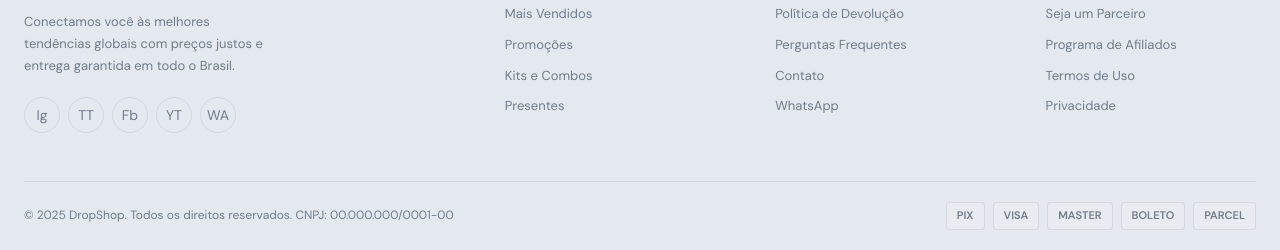
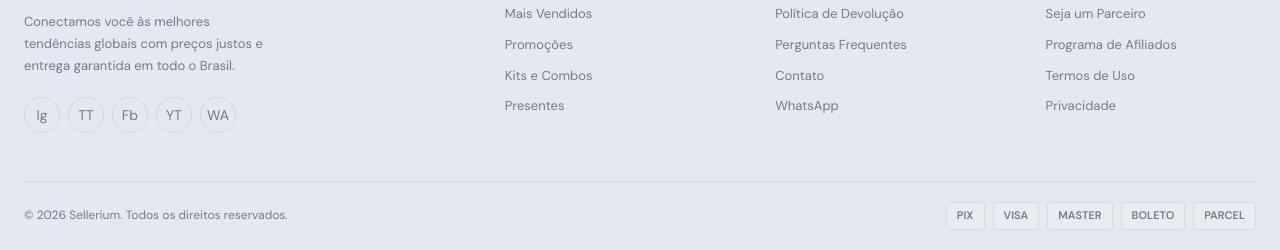
Before and after one commit to ory3el/Sellerium, a plain HTML site: page index.html in a window 1280 px wide. Shown: the part 4437-4687 px from the top of the page. Drawn offline with nearby package versions, Linux system fonts and the light colour scheme.

Commit message:
Update index.html

```diff
--- a/index.html
+++ b/index.html
@@ -356,7 +356,7 @@
     </div>
   </div>
   <div class="footer-bottom">
-    <p>© 2025 DropShop. Todos os direitos reservados. CNPJ: 00.000.000/0001-00</p>
+    <p>© 2026 Sellerium. Todos os direitos reservados.</p>
     <div class="payment-icons">
       <div class="pay-icon">PIX</div>
       <div class="pay-icon">VISA</div>
```
